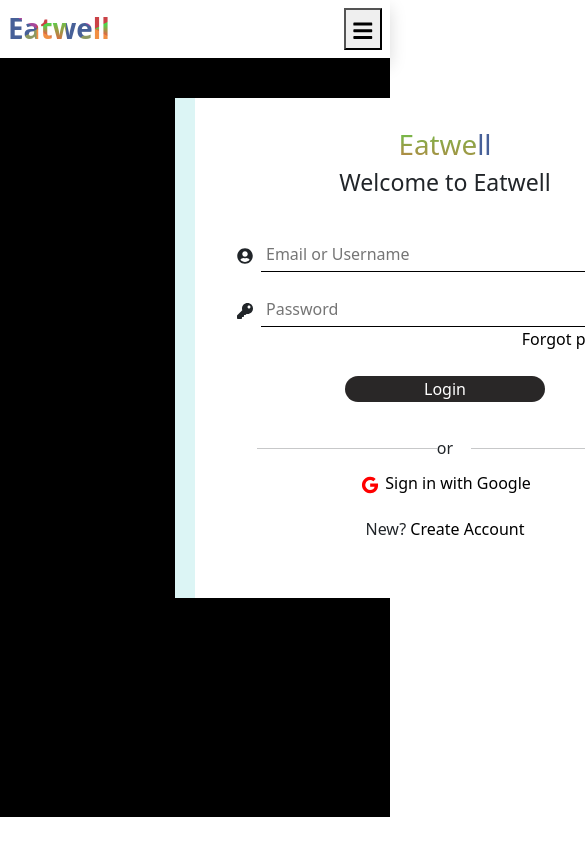
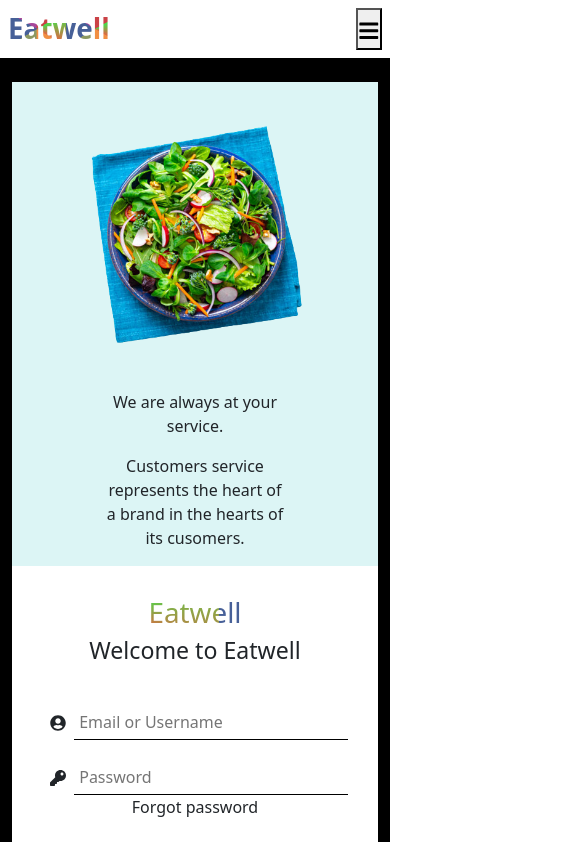
Before and after one commit to mekuzd/EatWell-React.js, a React (Vite) app: page /login in a window 390 px wide. Shown: the top 842 px of the page, 585 px wide, since content can reach past the window. Built offline with nearby package versions, Linux system fonts and the light colour scheme.

Commit message:
posted registered user to database via server made login page responsive

```diff
--- a/src/App.css
+++ b/src/App.css
@@ -1,35 +1,23 @@
-.advertisementcase {
-    width: 50%;
-    /* background-color: red; */
-}
-
-.signupcase {
-    width: 50%;
-    position: relative;
-    height: 90vh;
-
-}
-
 .signupsection {
   display: flex;
+  justify-content: center;
+  flex-wrap: wrap;
+}
+section {
+  width: 100%;
   background-color: black;
-
 }
-
-
-
 .adv-case {
   width: 500px;
-    height: 500px;
   background-color: rgb(220, 245, 245);
-    position: relative;
-    left: 175px;
-    top: 40px;
 }
 
 .food-img {
   width: 100%;
-    height: 100%;
+}
+.img-case {
+  width: 90%;
+  margin: auto;
 }
 
 .text-case {
@@ -39,18 +27,20 @@
 
 .eatwelltext {
   text-align: center;
-    background: #CA4246;
-    background-color: #CA4246;
-    background: conic-gradient(#CA4246 16.666%,
+  background: #ca4246;
+  background-color: #ca4246;
+  background: conic-gradient(
+    #ca4246 16.666%,
     #41e14c 16.666%,
-            #E16541 33.333%,
-            #F18F43 33.333%,
-            #F18F43 50%,
-            #8B9862 50%,
-            #8B9862 66.666%,
+    #e16541 33.333%,
+    #f18f43 33.333%,
+    #f18f43 50%,
+    #8b9862 50%,
+    #8b9862 66.666%,
     #476098 66.666%,
     #476098 83.333%,
-            #A7489B 83.333%);
+    #a7489b 83.333%
+  );
   background-size: 57%;
   background-repeat: repeat;
   -webkit-background-clip: text;
@@ -62,7 +52,6 @@
 .eatwelltext:hover {
   animation: rainbow-text-animation 0.5s ease forwards;
 }
-
 
 @keyframes eatwelltext-animation {
   0% {
@@ -98,20 +87,9 @@
   }
 }
 
-.img-case {
-    width: 450px;
-    height: 400px;
-    margin: auto;
-}
-
 .form-case {
   background-color: white;
   width: 500px;
-    height: 500px;
-    position: relative;
-    /* left: 90px; */
-    top: 40px;
-    /* bottom: 300px; */
   text-align: center;
   padding: 30px;
   grid-template: inherit;
@@ -130,7 +108,7 @@
 }
 
 .forgot-password {
-    margin-left: 280px;
+  background-color: red;
 }
 
 .google-sign {
@@ -150,9 +128,8 @@
   color: white;
 }
 
-
 .input {
-    width: 400px;
+  width: 80%;
   padding: 5px;
   margin-top: 20px;
   border-bottom: 1px solid;
@@ -165,10 +142,7 @@
   margin-top: 20px;
 }
 
-
 /* forgotpassword */
-
-
 
 .top-color {
   height: 50vh;
@@ -190,7 +164,6 @@
   height: 50vh;
   width: 100%;
   background-color: rgb(78, 80, 88, 0.1);
-
 }
 
 .fp-forminp {
--- a/src/Provider/Context.jsx
+++ /dev/null
@@ -1,15 +0,0 @@
-import React, { createContext, useState } from "react";
-
-export const Context = createContext(null);
-
-const ContextProvider = ({ children }) => {
-  const [Store, setStore] = useState([]);
-
-  const initialState = {
-    Store,
-    setStore,
-  };
-
-  return <Context.Provider value={initialState}>{children}</Context.Provider>;
-};
-export default ContextProvider;
--- /dev/null
+++ b/src/Services/httpClient.js
@@ -0,0 +1,9 @@
+import axios from "axios";
+
+const httpClient = axios.create({
+  baseURL: "http://localhost:9000/",
+  headers: {
+    "Content-Type": "application/json",
+  },
+});
+export default httpClient;
--- a/src/index.css
+++ b/src/index.css
@@ -1,4 +1,9 @@
-body {
+* {
+  padding: 0px;
+  margin: 0px;
+}
+body,
+html {
   max-width: 100%;
   overflow-x: hidden;
   font-family: "Poppins", sans-serif;
@@ -13,9 +18,7 @@
   color: black;
   cursor: pointer;
 }
-nav {
-  width: 100%;
-}
+
 a :hover {
   color: black;
   cursor: pointer;
--- a/src/pages/SignUp.jsx
+++ b/src/pages/SignUp.jsx
@@ -1,13 +1,12 @@
 import { useEffect, useRef, useState } from "react";
-import { useContext } from "react";
 import Alert from "../Components/Alert";
 import DefaultLayout from "../Layouts/DefaultLayouts";
 import { Link, useNavigate } from "react-router-dom";
-import { Context } from "../Provider/Context";
+import httpClient from "../Services/httpClient";
 
 const Signup = () => {
   const navigate = useNavigate();
-  const { Store, setStore } = useContext(Context);
+
   const [alert, setalert] = useState(false);
   const [alertMessage, setalertMessage] = useState("");
 
@@ -18,15 +17,22 @@
     password: "",
   });
 
+  const postUserDetails = async () => {
+    try {
+      const response = await httpClient.post("/regUsers", state.current);
+      setalert(true);
+      setalertMessage(response.data.message);
+    } catch (error) {
+      setalert(true);
+      setalertMessage(error.response.data.message);
+    }
+  };
+
   const firstname = useRef(null);
 
   useEffect(() => {
     firstname.current.focus();
   }, []);
-
-  useEffect(() => {
-    localStorage.setItem("users", JSON.stringify(Store));
-  }, [Store]);
 
   const closeAlert = () => {
     setalert(false);
@@ -34,14 +40,7 @@
   const handleSubmit = (e) => {
     e.preventDefault();
 
-    let RegisteredUser = Store.find((store) => {
-      return store.email === state.current.email;
-    });
-
-    if (RegisteredUser) {
-      setalert(true);
-      setalertMessage("user already registered go to Login");
-    } else if (
+    if (
       !state.current.email.includes("@") &&
       state.current.firstname &&
       state.current.lastname &&
@@ -65,15 +64,7 @@
       setalert(true);
       setalertMessage("password length at least 8 characters");
     } else {
-      let newStore = [...Store, { ...state.current }];
-      setStore(newStore);
-      setalert(true);
-      // navigate("/login");
-      setalertMessage("Registered Succesfully");
-      let input = document.getElementsByTagName("input");
-      for (let index = 0; index < input.length; index++) {
-        input[index].value = "";
-      }
+      postUserDetails();
     }
   };
 
@@ -87,7 +78,10 @@
             To keep connected with us please Login with your personal info
           </p>
           <div className="text-center my-5">
-            <Link className="text-center text-white  border signin">
+            <Link
+              to={"/login"}
+              className="text-center text-white  border signin"
+            >
               Sign In
             </Link>
           </div>
--- a/src/pages/login.jsx
+++ b/src/pages/login.jsx
@@ -1,65 +1,85 @@
 import { useEffect, useRef, useState } from "react";
-import { useContext } from "react";
 import DefaultLayout from "../Layouts/DefaultLayouts";
-import { Link, Outlet, useNavigate } from "react-router-dom";
-import { Context } from "../Provider/Context";
+import { Link, useNavigate } from "react-router-dom";
 import { AiOutlineGoogle } from "react-icons/ai";
 import { FaKey, FaUserCircle } from "react-icons/fa";
 
-
 function Login() {
   const navigate = useNavigate();
-  const username = useRef()
-  const password = useRef()
+  const username = useRef();
+  const password = useRef();
 
   return (
     <DefaultLayout>
+      <section>
+        <div className="signupsection row p-4">
+          {/* food  img  */}
 
-      <section className="signupsection">
-        <div className="advertisementcase">
-          <div className="adv-case">
+          <div className="adv-case col-sm-5">
             <div className="img-case">
               <img className="food-img" src="food.jpg"></img>
             </div>
             <div className="text-case">
               <p>We are always at your service.</p>
               <p>
-                Customers service represents the heart of a brand in the hearts of its cusomers.
+                Customers service represents the heart of a brand in the hearts
+                of its cusomers.
               </p>
             </div>
           </div>
-        </div>
 
-        <div className="signupcase">
-          <form className="form-case">
+          <form className="form-case col-sm-5">
             <h1 className="eatwelltext">Eatwell</h1>
             <h3>Welcome to Eatwell</h3>
             <div className="inp-case">
+              {/* username */}
+              <div>
                 <span className="mx-2">
                   <FaUserCircle />
                 </span>
-              <input className="input" id="username" ref={username} placeholder="Email or Username"></input>
+                <input
+                  className="input"
+                  id="username"
+                  ref={username}
+                  placeholder="Email or Username"
+                />
+              </div>
+              {/* password  */}
+              <div>
                 <span className="mx-2">
                   <FaKey />
                 </span>
-              <input className="input" ref={password} placeholder="Password"></input>
+                <input
+                  className="input"
+                  ref={password}
+                  placeholder="Password"
+                />
+              </div>
             </div>
 
-            <span className="forgot-password"><Link to="/forgotpassword">Forgot password</Link></span>
+            <Link to="/forgotpassword" className="text-dark">
+              Forgot password
+            </Link>
+            <br />
             <button className="login-btn">Login</button>
             <div className="d-flex hr-case">
               <hr className="hr" />
               <span>or</span>
-              <hr className="hr" /></div>
+              <hr className="hr" />
+            </div>
             <button className="google-sign">
-              <AiOutlineGoogle color="red" size={22} /> Sign in with Google</button>
-            <p>New? <Link to={"/signup"} >Create Account</Link></p>
+              <AiOutlineGoogle color="red" size={22} /> Sign in with Google
+            </button>
+            <p>
+              New?{" "}
+              <Link to={"/signup"} className="text-dark">
+                Create Account
+              </Link>
+            </p>
           </form>
         </div>
-
       </section>
-
     </DefaultLayout>
   );
-};
+}
 export default Login;
```
Also changed, not shown: src/main.jsx (+6 -12 lines). Lines whose indentation alone changed are shown as unchanged.
